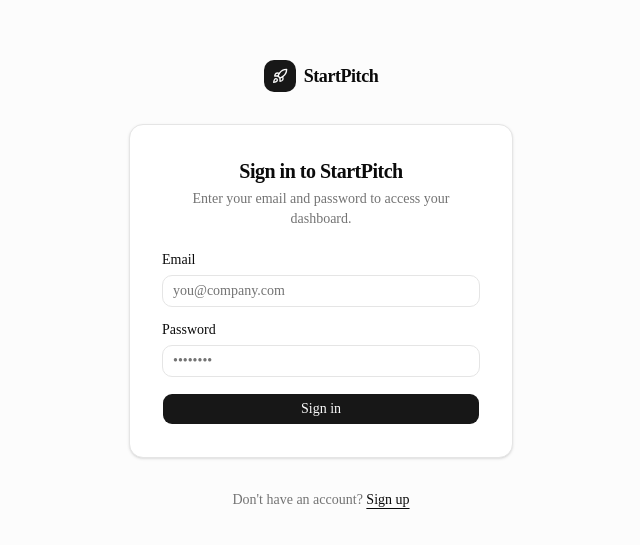
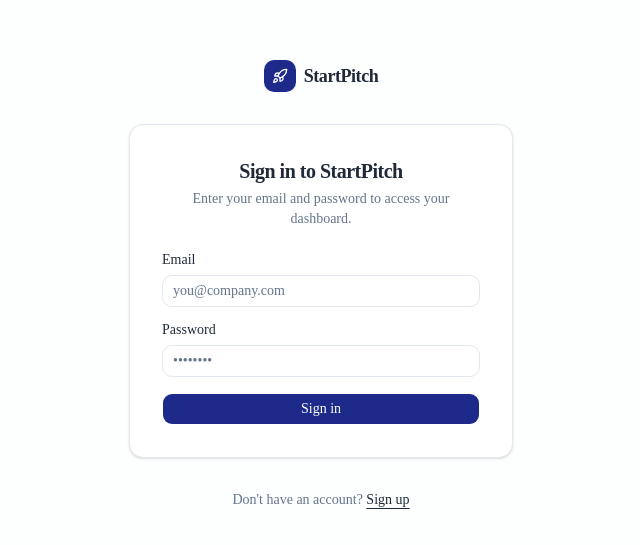
Before and after one commit to s-logika/startpitch-client, a Next.js app: page /login in a window 1280 px wide. Shown: the part 115-660 px from the top of the page, without its empty margins (319-959 px from the left). Built offline with nearby package versions, Linux system fonts and the light colour scheme; no server answers.

Commit message:
Update global CSS variables for brand colors and improve theme styling

```diff
--- a/src/app/globals.css
+++ b/src/app/globals.css
@@ -10,6 +10,10 @@
   --font-sans: var(--font-sans);
   --font-mono: var(--font-geist-mono);
   --font-heading: var(--font-sans);
+  --color-brand-blue: var(--brand-blue);
+  --color-brand-green: var(--brand-green);
+  --color-brand-sky: var(--brand-sky);
+  --color-brand-orange: var(--brand-orange);
   --color-sidebar-ring: var(--sidebar-ring);
   --color-sidebar-border: var(--sidebar-border);
   --color-sidebar-accent-foreground: var(--sidebar-accent-foreground);
@@ -49,72 +53,83 @@
 }
 
 :root {
-  --background: oklch(1 0 0);
-  --foreground: oklch(0.145 0 0);
-  --card: oklch(1 0 0);
-  --card-foreground: oklch(0.145 0 0);
-  --popover: oklch(1 0 0);
-  --popover-foreground: oklch(0.145 0 0);
-  --primary: oklch(0.205 0 0);
-  --primary-foreground: oklch(0.985 0 0);
-  --secondary: oklch(0.97 0 0);
-  --secondary-foreground: oklch(0.205 0 0);
-  --muted: oklch(0.97 0 0);
-  --muted-foreground: oklch(0.556 0 0);
-  --accent: oklch(0.97 0 0);
-  --accent-foreground: oklch(0.205 0 0);
+  /* StartPitch brand palette */
+  --brand-blue: #1e2a8a;
+  --brand-green: #15c63b;
+  --brand-sky: #29a9e1;
+  --brand-orange: #f59e0b;
+
+  --background: #ffffff;
+  --foreground: #1f2937;
+  --card: #ffffff;
+  --card-foreground: #1f2937;
+  --popover: #ffffff;
+  --popover-foreground: #1f2937;
+  --primary: var(--brand-blue);
+  --primary-foreground: #ffffff;
+  --secondary: #f8fafc;
+  --secondary-foreground: var(--brand-blue);
+  --muted: #f8fafc;
+  --muted-foreground: #64748b;
+  --accent: #eef2ff;
+  --accent-foreground: var(--brand-blue);
   --destructive: oklch(0.577 0.245 27.325);
-  --border: oklch(0.922 0 0);
-  --input: oklch(0.922 0 0);
-  --ring: oklch(0.708 0 0);
-  --chart-1: oklch(0.87 0 0);
-  --chart-2: oklch(0.556 0 0);
-  --chart-3: oklch(0.439 0 0);
-  --chart-4: oklch(0.371 0 0);
-  --chart-5: oklch(0.269 0 0);
+  --border: #e2e8f0;
+  --input: #e2e8f0;
+  --ring: var(--brand-blue);
+  --chart-1: var(--brand-blue);
+  --chart-2: var(--brand-green);
+  --chart-3: var(--brand-sky);
+  --chart-4: var(--brand-orange);
+  --chart-5: #1f2937;
   --radius: 0.625rem;
-  --sidebar: oklch(0.985 0 0);
-  --sidebar-foreground: oklch(0.145 0 0);
-  --sidebar-primary: oklch(0.205 0 0);
-  --sidebar-primary-foreground: oklch(0.985 0 0);
-  --sidebar-accent: oklch(0.97 0 0);
-  --sidebar-accent-foreground: oklch(0.205 0 0);
-  --sidebar-border: oklch(0.922 0 0);
-  --sidebar-ring: oklch(0.708 0 0);
+  --sidebar: #ffffff;
+  --sidebar-foreground: #1f2937;
+  --sidebar-primary: var(--brand-blue);
+  --sidebar-primary-foreground: #ffffff;
+  --sidebar-accent: #f8fafc;
+  --sidebar-accent-foreground: var(--brand-blue);
+  --sidebar-border: #e2e8f0;
+  --sidebar-ring: var(--brand-blue);
 }
 
 .dark {
-  --background: oklch(0.145 0 0);
-  --foreground: oklch(0.985 0 0);
-  --card: oklch(0.205 0 0);
-  --card-foreground: oklch(0.985 0 0);
-  --popover: oklch(0.205 0 0);
-  --popover-foreground: oklch(0.985 0 0);
-  --primary: oklch(0.922 0 0);
-  --primary-foreground: oklch(0.205 0 0);
-  --secondary: oklch(0.269 0 0);
-  --secondary-foreground: oklch(0.985 0 0);
-  --muted: oklch(0.269 0 0);
-  --muted-foreground: oklch(0.708 0 0);
-  --accent: oklch(0.269 0 0);
-  --accent-foreground: oklch(0.985 0 0);
+  --brand-blue: #4c5fe0;
+  --brand-green: #22d65c;
+  --brand-sky: #4dc3f5;
+  --brand-orange: #fbbf66;
+
+  --background: #0d1128;
+  --foreground: #f8fafc;
+  --card: #151a38;
+  --card-foreground: #f8fafc;
+  --popover: #151a38;
+  --popover-foreground: #f8fafc;
+  --primary: var(--brand-blue);
+  --primary-foreground: #0d1128;
+  --secondary: #1f2547;
+  --secondary-foreground: #f8fafc;
+  --muted: #1f2547;
+  --muted-foreground: #94a3b8;
+  --accent: #1f2547;
+  --accent-foreground: #f8fafc;
   --destructive: oklch(0.704 0.191 22.216);
   --border: oklch(1 0 0 / 10%);
   --input: oklch(1 0 0 / 15%);
-  --ring: oklch(0.556 0 0);
-  --chart-1: oklch(0.87 0 0);
-  --chart-2: oklch(0.556 0 0);
-  --chart-3: oklch(0.439 0 0);
-  --chart-4: oklch(0.371 0 0);
-  --chart-5: oklch(0.269 0 0);
-  --sidebar: oklch(0.205 0 0);
-  --sidebar-foreground: oklch(0.985 0 0);
-  --sidebar-primary: oklch(0.488 0.243 264.376);
-  --sidebar-primary-foreground: oklch(0.985 0 0);
-  --sidebar-accent: oklch(0.269 0 0);
-  --sidebar-accent-foreground: oklch(0.985 0 0);
+  --ring: var(--brand-blue);
+  --chart-1: var(--brand-blue);
+  --chart-2: var(--brand-green);
+  --chart-3: var(--brand-sky);
+  --chart-4: var(--brand-orange);
+  --chart-5: #f8fafc;
+  --sidebar: #0f1330;
+  --sidebar-foreground: #f8fafc;
+  --sidebar-primary: var(--brand-blue);
+  --sidebar-primary-foreground: #0d1128;
+  --sidebar-accent: #1f2547;
+  --sidebar-accent-foreground: #f8fafc;
   --sidebar-border: oklch(1 0 0 / 10%);
-  --sidebar-ring: oklch(0.556 0 0);
+  --sidebar-ring: var(--brand-blue);
 }
 
 @layer base {
```
